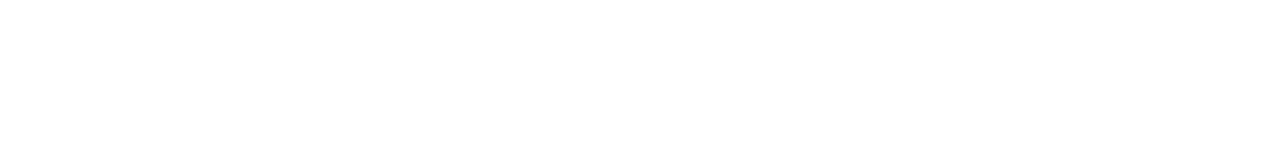
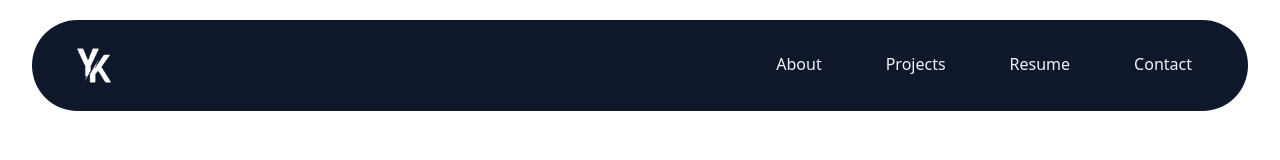
Before and after one commit to YosephSE/yosephse.github.io, a plain HTML site: page build/index.html in a window 1280 px wide. Drawn offline with Linux system fonts and the light colour scheme.

Commit message:
file structure updated, Navbar done

```diff
--- a/build/assets/css/custom.css
+++ b/build/assets/css/custom.css
@@ -0,0 +1,6 @@
+#rounded-nav{
+    border-radius: 80px;
+}
+#logo-img{
+    width: 100px;
+}
--- a/build/index.html
+++ b/build/index.html
@@ -4,15 +4,38 @@
     <meta charset="UTF-8">
     <meta name="viewport" content="width=device-width, initial-scale=1.0">
     <link rel="stylesheet" href="assets/css/custom.css">
+    <link rel="shortcut icon" href="assets/img/favicon.png" type="image/x-icon">
     <link rel="stylesheet" href="assets/css/custom.css">
     <link rel="stylesheet" href="assets/css/tailwind.css">
     <title>Yoseph Kedir | Portfolio</title>
 </head>
 <body>
     <header>
-        <nav></nav>
+        <nav class="bg-slate-900 text-slate-100 p-3 mt-5 mx-8" id="rounded-nav">
+            <div class="flex justify-between">
+                <ul class="">
+                    <a href="#"><li class="hover:cursor-pointer"><img src="assets/img/logo.png" alt="YK" id="logo-img"></li></a>
+                </ul>
+                <ul class="flex px-3 py-3 justify-end ">
+                    <li class="px-8 py-2 hover:text-gray-300 cursor-pointer">About</li>
+                    <li class="px-8 py-2 hover:text-yellow-300 cursor-pointer">Projects</li>
+                    <li class="px-8 py-2 hover:text-gray-300 cursor-pointer">Resume</li>
+                    <li class="px-8 py-2 hover:text-gray-300 cursor-pointer">Contact</li>
+                </ul>
+            </div>
+        </nav>
+
     </header>
-    <main></main>
+    <main>
+
+    </main>
+    <!-- Social Media -->
+    <!-- <aside>
+        <ul>
+            <li></li>
+        </ul>
+    </aside> -->
+
     <footer>
 
     </footer>
```
Also changed, not shown: build/assets/css/tailwind.css, build/assets/img/HMS.webp (added), build/assets/img/Resume.jpg (added), build/assets/img/back.jpg (added), build/assets/img/favicon.png (added), build/assets/img/github.png (added), build/assets/img/logo.jpg (added), build/assets/img/logo.png (added), build/assets/img/logo.webp (added), build/assets/img/profile.jpg (added), build/assets/img/social medias.jpg (added), build/assets/img/social medias.png (added), build/assets/img/team.svg (added), build/css/tailwind.css (deleted), 1 other file.
